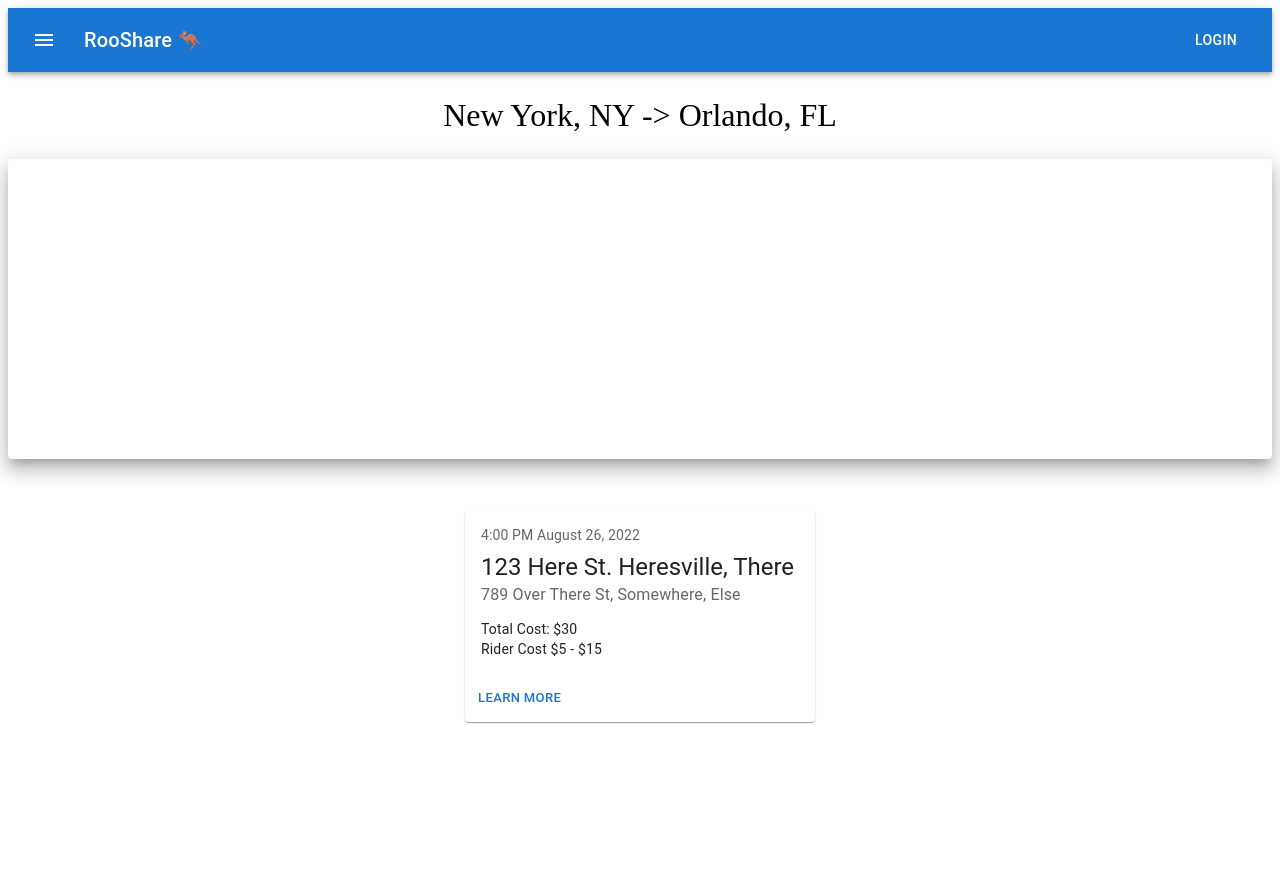
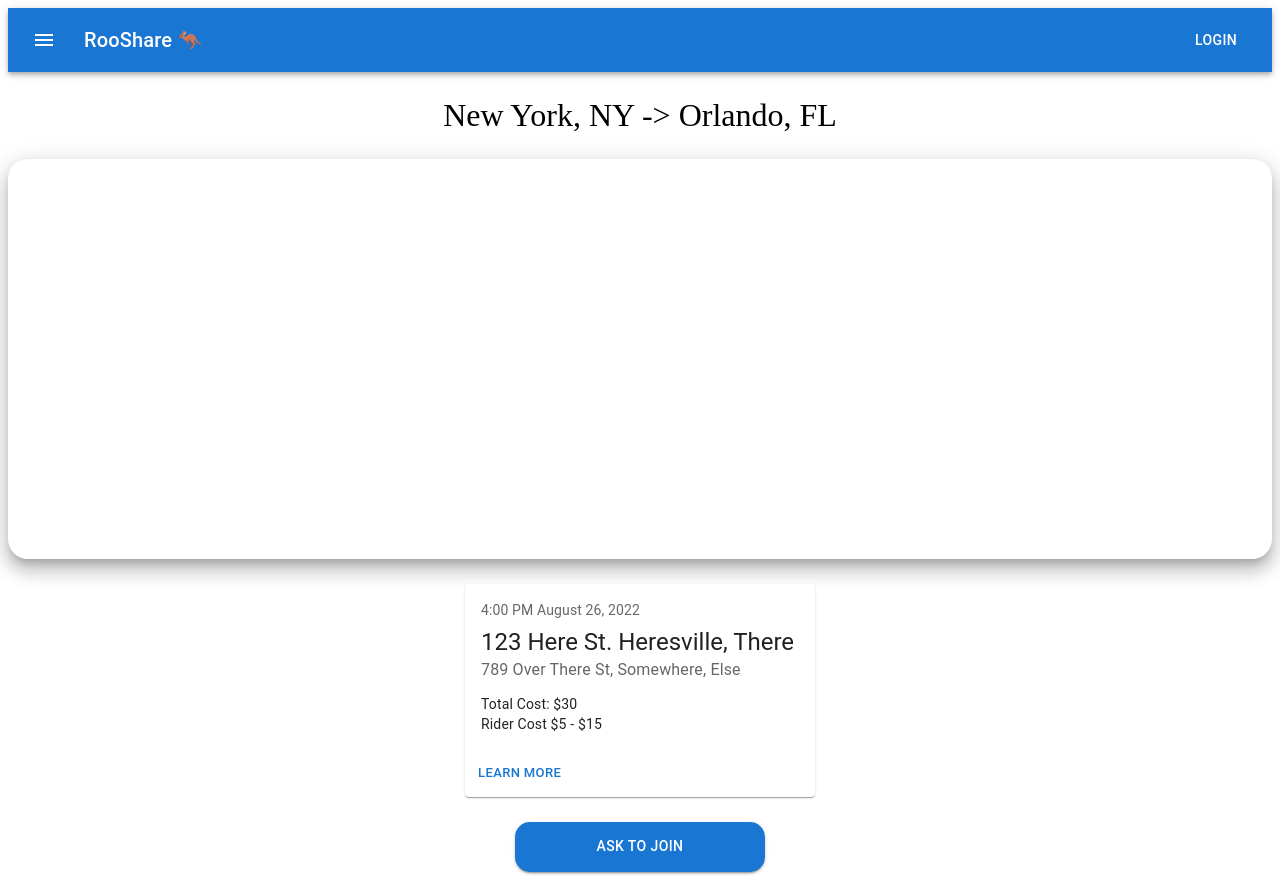
Before and after one commit to rfe-Ride-Share/Hidden-Sand-Village, a React (Create React App) app in the folder client/: page / in a window 1280 px wide. Before the commit the page ends 800 px from the top, so only its background shows below. Built offline with nearby package versions, Linux system fonts and the light colour scheme; the HTML template or start-up script is replaced by a standard one.

Commit message:
Got a placeholder ask to join button in the rider trip view

```diff
--- a/client/src/components/trip-view/rider-trip-view/asktojoin.jsx
+++ b/client/src/components/trip-view/rider-trip-view/asktojoin.jsx
@@ -0,0 +1,20 @@
+import * as React from 'react';
+import Stack from '@mui/material/Stack';
+import Button from '@mui/material/Button';
+
+function AskToJoin() {
+  return (
+      <Button
+        variant="contained"
+        sx={{
+          width: '250px',
+          height: '50px',
+          borderRadius: '15px'
+        }}
+      >
+          Ask to Join
+      </Button>
+  );
+}
+
+export default AskToJoin;
--- a/client/src/components/trip-view/rider-trip-view/card.jsx
+++ b/client/src/components/trip-view/rider-trip-view/card.jsx
@@ -9,8 +9,7 @@ import Typography from '@mui/material/Typography';
 
 export default function RiderCard() {
   return (
-    <WrapperComponent>
-      <Card sx={{ minWidth: 350 }}>
+      <Card sx={{ minWidth: 350, margin: '25px' }}>
         <CardContent>
           <Typography sx={{ fontSize: 14 }} color="text.secondary" gutterBottom>
             4:00 PM August 26, 2022
@@ -31,10 +30,5 @@ export default function RiderCard() {
           <Button size="small">Learn More</Button>
         </CardActions>
       </Card>
-    </WrapperComponent>
   );
 }
-
-const WrapperComponent = styled.div`
-  margin: 50px;
-`;
--- a/client/src/components/trip-view/rider-trip-view/rider-trip-view.jsx
+++ b/client/src/components/trip-view/rider-trip-view/rider-trip-view.jsx
@@ -4,6 +4,8 @@ import styled from 'styled-components';
 import PlaceHolderBar from '../placeholder-bar';
 import TitleOfTrip from '../title-of-trip';
 import RiderCard from './card';
+import AskToJoin from './asktojoin';
+
 import Paper from '@mui/material/Paper';
 
 function TripView() {
@@ -15,11 +17,13 @@ function TripView() {
         <Paper
           elevation={12}
           sx={{
-            height: '300px',
+            height: '400px',
             width: '100%',
+            borderRadius: '20px',
           }}
         />
         <RiderCard />
+        <AskToJoin />
       </TripViewContainer>
     </div>
   );
```
Also changed, not shown: 1 other file (tests, documents, lock files or other folders).
